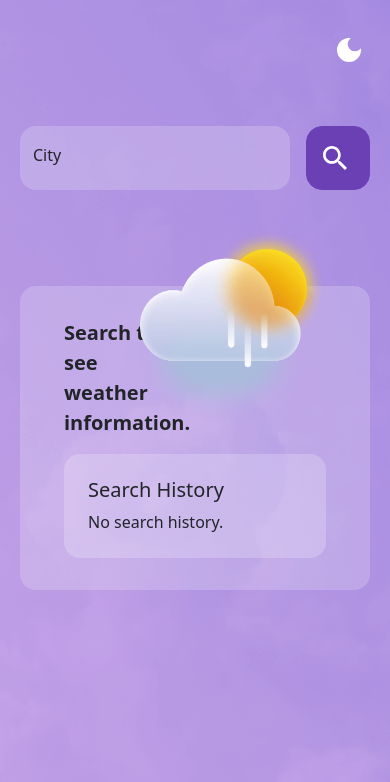
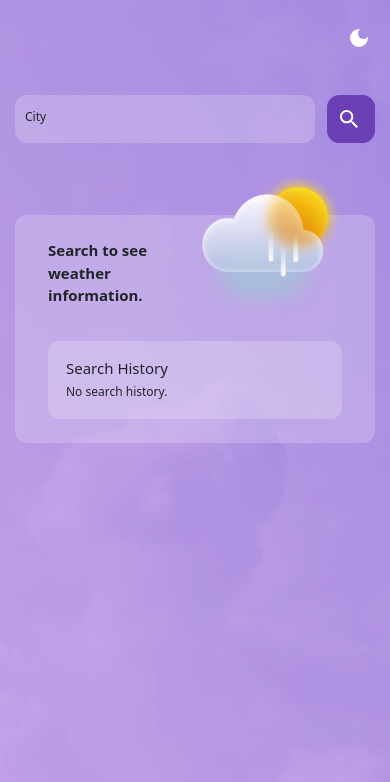
Before and after one commit to joohong89/weather-app, a React (Vite) app: page / in a window 390 px wide. Shown: the top 782 px of the page. Built offline with nearby package versions, Linux system fonts and the light colour scheme.

Commit message:
update font-size

```diff
--- a/src/index.css
+++ b/src/index.css
@@ -254,6 +254,10 @@ body {
 }
 
 @media (max-width: 768px) {
+  :root {
+    font-size: 12px;
+  }
+
   .current-weather-wrapper {
     display: flex;
     justify-content: space-between;
```
